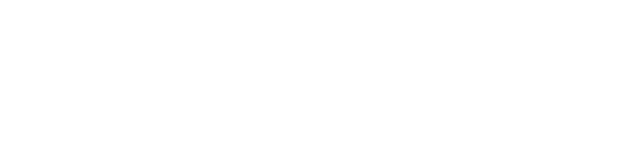
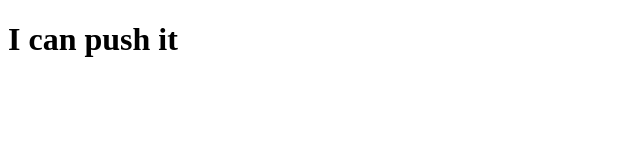
Before and after one commit to mabbasaliofficial/my-second-repo, a plain HTML site: page index.html in a window 1280 px wide. Shown: the whole page, without its empty margins (0-640 px from the left). Drawn offline with Linux system fonts and the light colour scheme.

Commit message:
addad a header

```diff
--- a/index.html
+++ b/index.html
@@ -7,6 +7,7 @@
     <title>My second repo</title>
 </head>
 <body>
+    <H1>I can push it</H1>
 
 </body>
 </html>
```
